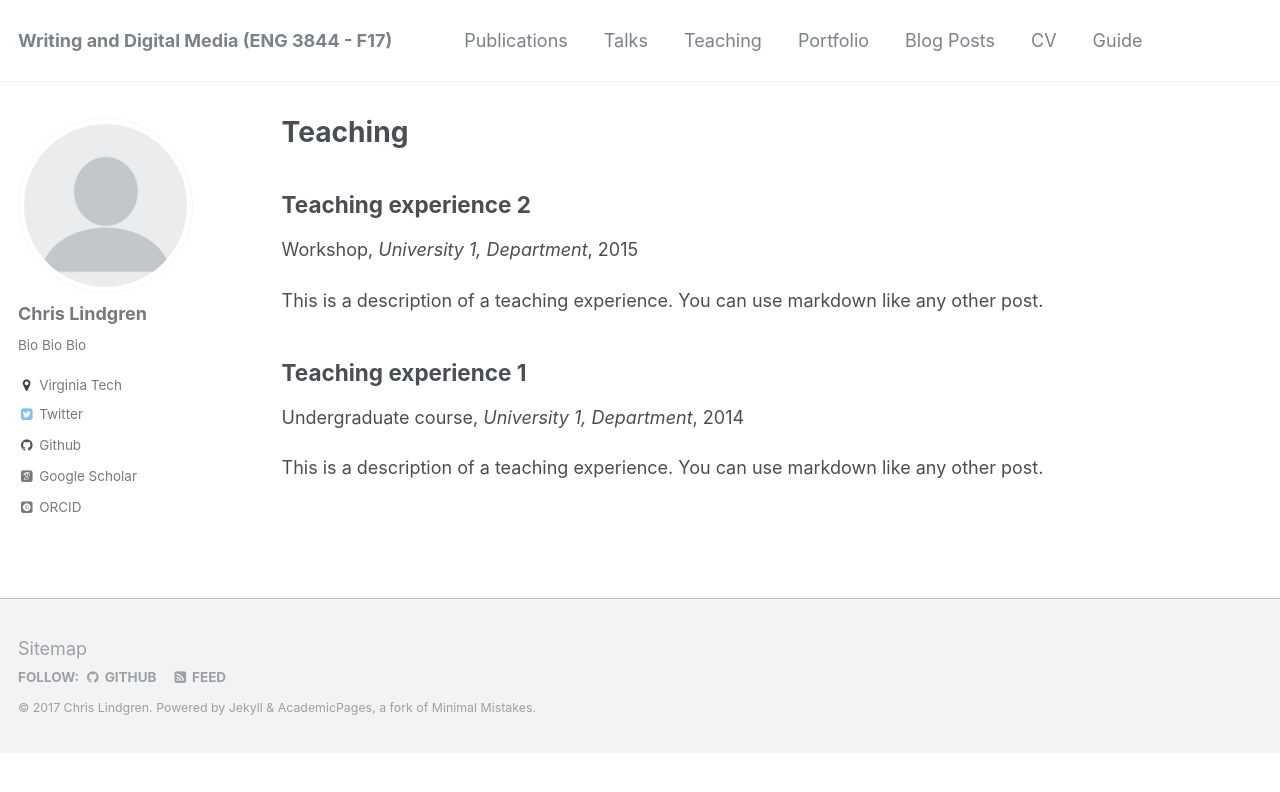
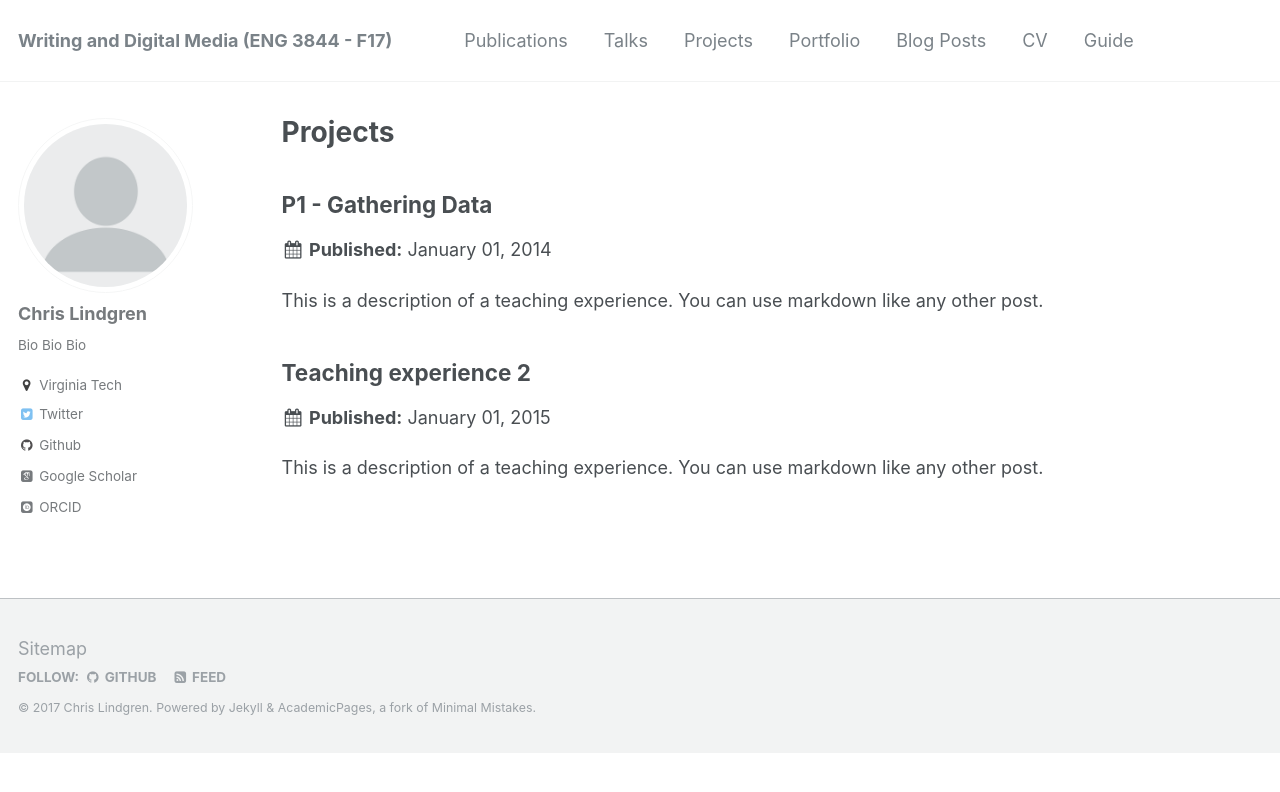
Before and after one commit to eng3844f17/eng3844f17.github.io, a Jekyll site: the page built from _pages/teaching.html, in a window 1280 px wide. Shown: the top 792 px of the page. Built offline with Jekyll 4.4.1, drawn with Linux system fonts in a browser that asks for light colours; some web fonts are replaced.

Commit message:
COnverted fundamental teaching to projects

```diff
--- a/_config.yml
+++ b/_config.yml
@@ -169,16 +169,16 @@
 
 # Collections
 collections:
-  teaching:
-    output: true
+  projects:
+    output: false
     permalink: /:collection/:path/
-  publications:
-    output: true
+  schedule:
+    output: false
     permalink: /:collection/:path/
-  portfolio:
-    output: true
+  overview:
+    output: false
     permalink: /:collection/:path/
-  talks:
+  announcements:
     output: true
     permalink: /:collection/:path/
 
@@ -203,10 +203,10 @@
     values:
       layout: single
       author_profile: true
-  # _teaching
+  # _projects
   - scope:
       path: ""
-      type: teaching
+      type: projects
     values:
       layout: single
       author_profile: true
--- a/_data/navigation.yml
+++ b/_data/navigation.yml
@@ -6,8 +6,8 @@
   - title: "Talks"
     url: /talks/
 
-  - title: "Teaching"
-    url: /teaching/
+  - title: "Projects"
+    url: /projects/
 
   - title: "Portfolio"
     url: /portfolio/
--- a/_pages/teaching.html
+++ b/_pages/teaching.html
@@ -1,12 +1,12 @@
 ---
 layout: archive
-title: "Teaching"
-permalink: /teaching/
+title: "Projects"
+permalink: /projects/
 author_profile: true
 ---
 
 {% include base_path %}
 
-{% for post in site.teaching reversed %}
+{% for post in site.projects %}
   {% include archive-single.html %}
 {% endfor %}
--- a/_teaching/2014-spring-teaching-1.md
+++ b/_projects/2014-spring-teaching-1.md
@@ -1,8 +1,8 @@
 ---
-title: "Teaching experience 1"
-collection: teaching
+title: "P1 - Gathering Data"
+collection: projects
 type: "Undergraduate course"
-permalink: /teaching/2014-spring-teaching-1
+permalink: /projects/2014-spring-teaching-1
 venue: "University 1, Department"
 date: 2014-01-01
 location: "City, Country"
```
Also changed, not shown: _projects/2015-spring-teaching-2.md (renamed from _teaching/2015-spring-teaching-2.md).
